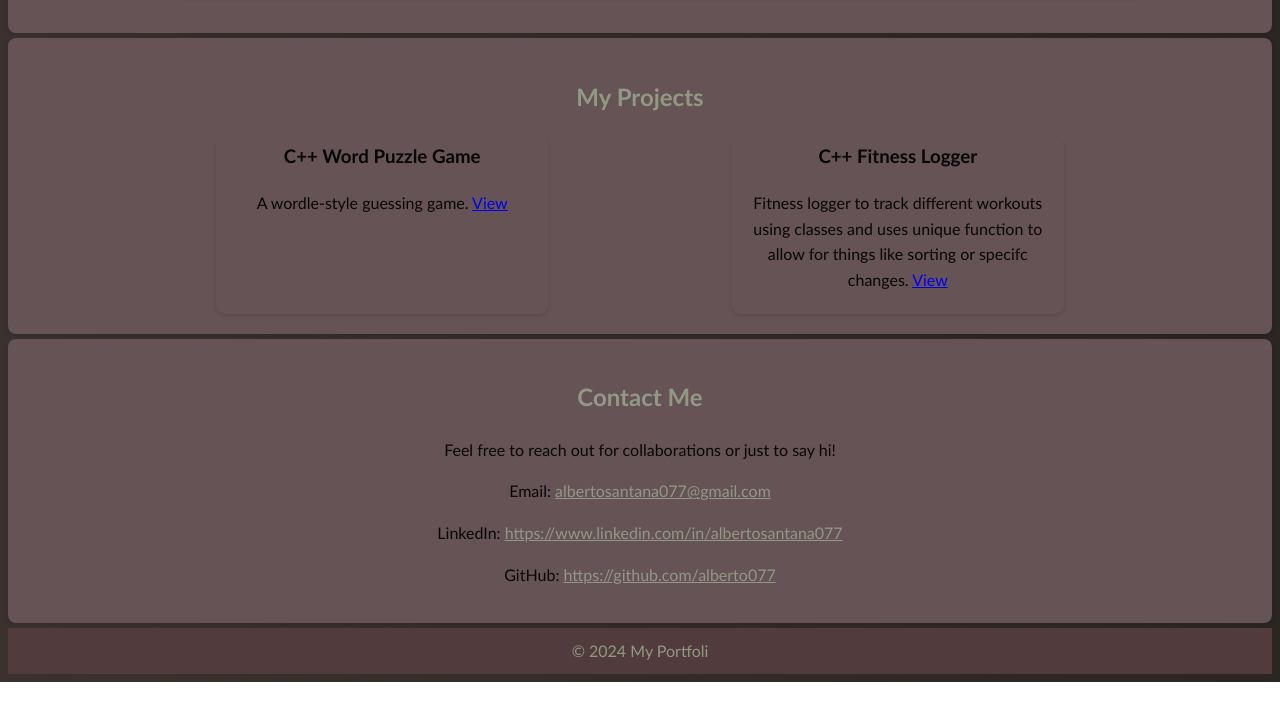
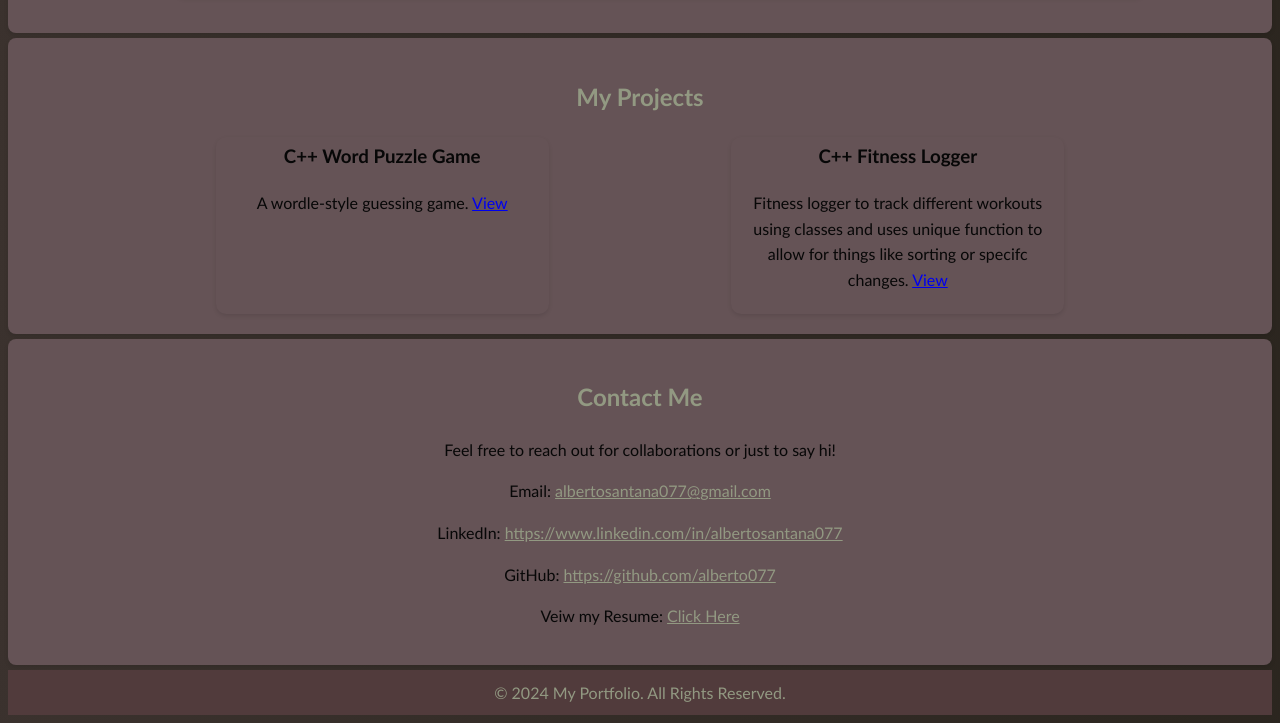
Before and after one commit to alberto077/Portfolio, a plain HTML site: page index.html in a window 1280 px wide. Shown: the part 621-1344 px from the top of the page. Before the commit the page ends 1303 px from the top, so only its background shows below. Drawn offline with Linux system fonts and the light colour scheme.

Commit message:
Added Resume Download

```diff
--- a/index.html
+++ b/index.html
@@ -69,6 +69,7 @@
           <p>Email: <a href="mailto:albertosantana077@gmail.com">albertosantana077@gmail.com</a></p>
           <p>LinkedIn: <a href = "https://www.linkedin.com/in/albertosantana077/" target="_blank"> https://www.linkedin.com/in/albertosantana077</a></p>
           <p>GitHub: <a href="https://github.com/alberto077" target="_blank">https://github.com/alberto077</a></p>
+          <p>Veiw my Resume: <a href="resume/Alberto_Santana_CS_Resume.docx" target="_blank">Click Here</a></p>
         </div>
       </section>
 
@@ -76,4 +77,9 @@
 
       <footer>
         <div class="container">
-          <p>&copy; 2024 My Portfoli
+          <p>&copy; 2024 My Portfolio. All Rights Reserved.</p>
+        </div>
+      </footer>
+      <script src="script.js"></script>
+</body>
+</html>
```
